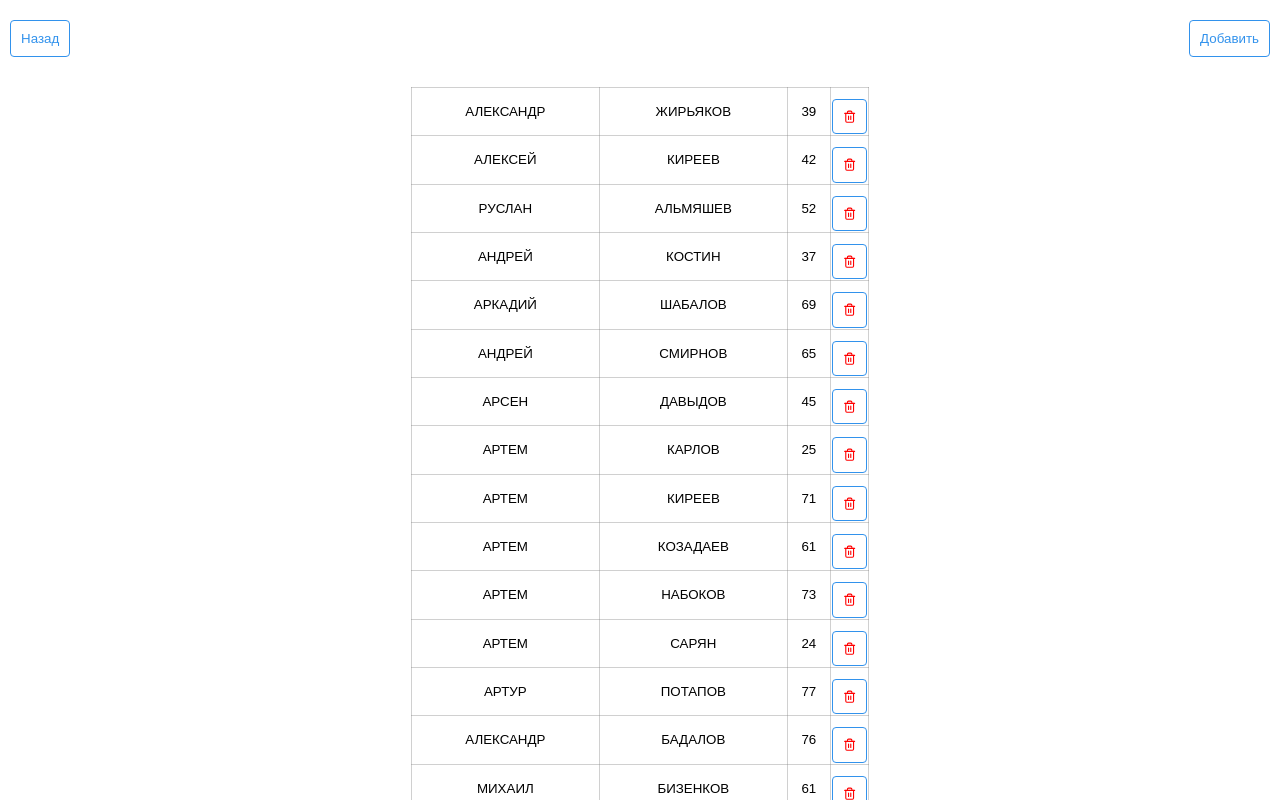
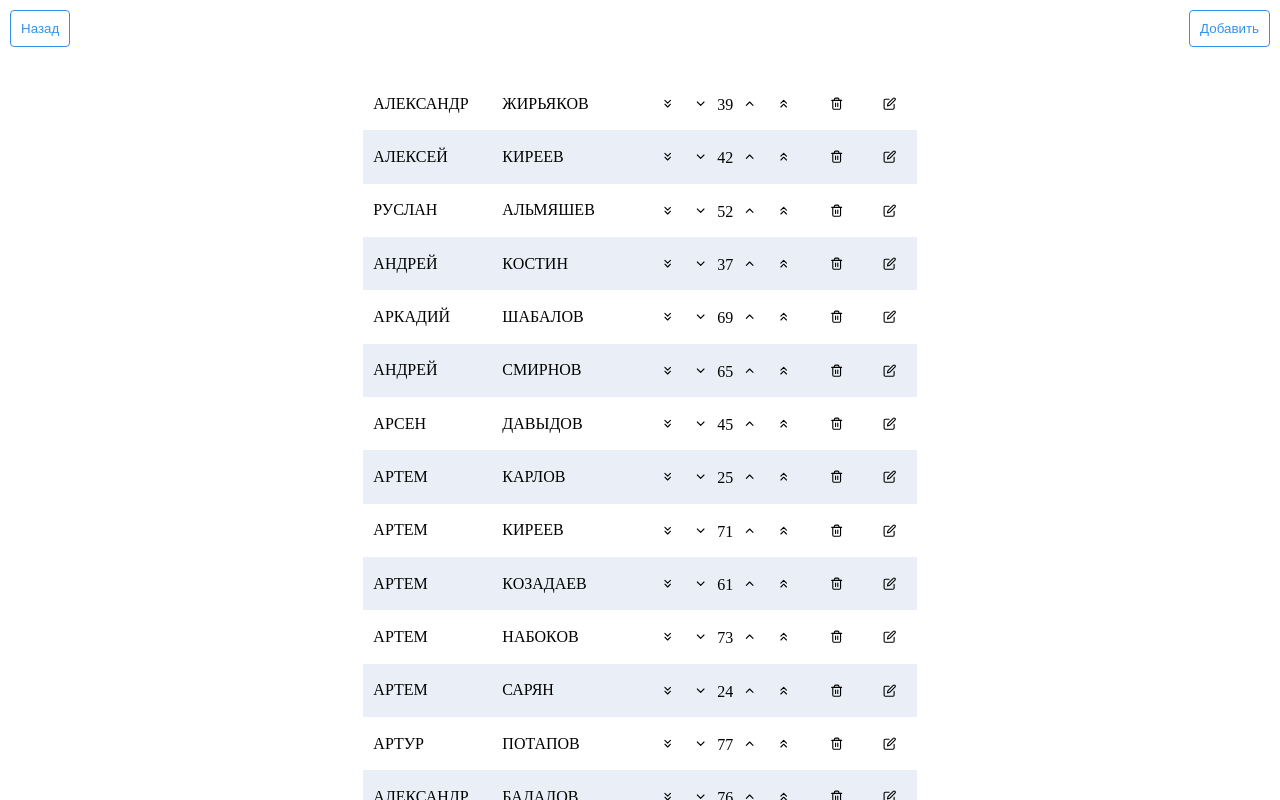
Before and after one commit to hypnot1z/split-teams-v2, a React (Create React App) app: page /table in a window 1280 px wide. Shown: the top 800 px of the page. Built offline with nearby package versions, Linux system fonts and the light colour scheme.

Commit message:
update Table

```diff
--- a/src/components/UI/Button/style.module.scss
+++ b/src/components/UI/Button/style.module.scss
@@ -9,7 +9,6 @@
 
 button {
   padding: 10px;
-  margin-top: 10px;
   cursor: pointer;
 
   &:hover {
@@ -55,9 +54,6 @@ button {
   color: white;
 }
 
-.bnone {
-  border: none
-}
 
 .outline {
   background-color: transparent;
--- a/src/views/EditTable/index.tsx
+++ b/src/views/EditTable/index.tsx
@@ -5,7 +5,7 @@ import cn from './style.module.scss';
 import type Player from '../../interfaces/Player';
 import data from '../../api/db';
 import Button from '../../components/UI/Button'
-import { FiTrash2 } from 'react-icons/fi'
+import { FiTrash2, FiEdit, FiChevronDown, FiChevronUp, FiChevronsDown, FiChevronsUp } from 'react-icons/fi'
 
 const EditTable = () => {
   const [editedData, setEditedData] = useState<Player[]>(data);
@@ -26,11 +26,11 @@ const EditTable = () => {
     );
   };
 
-  const handleLastRankChange = (id: string, value: number) => {
+  const handleRankChange = (id: string, value: number) => {
     setEditedData((prevData) =>
-      prevData.map((item) =>
-        item.id === id ? { ...item, rank: value } : item
-      )
+    prevData.map((item) =>
+        item.id === id ? { ...item, rank: item.rank + value } : item
+    )
     );
     //todo Изменение в базе
   };
@@ -56,29 +56,23 @@ const EditTable = () => {
         {editedData.map((item) => (
           <tr key={item.id}>
             <td>
-              <input
-                className={cn.inputTable}
-                type="text"
-                value={item.name}
-                onChange={(e) => isNameValid(e.target.value) && handleNameChange(item.id, e.target.value)}
-              />
+              {item.name}
             </td>
             <td>
-              <input
-                className={cn.inputTable}
-                type="text"
-                value={item.lastName}
-                onChange={(e) => isNameValid(e.target.value) && handleLastNameChange(item.id, e.target.value)}
-              />
+              {item.lastName}
             </td>
-            <td><input
-                className={`${cn.inputTable} ${cn.rank}`}
-                type="text"
-                value={item.rank}
-                onChange={(e) => handleLastRankChange(item.id, Number(e.target.value))}
-              /></td>
+            <td>
+              <button className={`${cn.btnTable} ${cn.btnRed}`} onClick={() => handleRankChange(item.id, -2)}><FiChevronsDown/></button>
+              <button className={`${cn.btnTable} ${cn.btnRed}`} onClick={() => handleRankChange(item.id, -1)}><FiChevronDown/></button>
+              {item.rank}
+              <button className={`${cn.btnTable} ${cn.btnGreen}`} onClick={() => handleRankChange(item.id, 1)}><FiChevronUp/></button>
+              <button className={`${cn.btnTable} ${cn.btnGreen}`} onClick={() => handleRankChange(item.id, 2)}><FiChevronsUp/></button>
+              </td>
               <td>
-              <Button border='bnone' color='red' onClick={() => handleDeletePlayer(item.id)}><FiTrash2/></Button>
+              <button className={`${cn.btnTable} ${cn.btnRed}`} onClick={() => handleDeletePlayer(item.id)}><FiTrash2/></button>
+              </td>
+              <td>
+              <button className={`${cn.btnTable} ${cn.btnBlue}`}><FiEdit/></button>
               </td>
           </tr>
         ))}
--- a/src/views/EditTable/style.module.scss
+++ b/src/views/EditTable/style.module.scss
@@ -4,11 +4,16 @@
   border-collapse: collapse;
   display: table;
 
-   td {
-    border: 1px solid rgba(128, 128, 128, 0.37);
-
+  //  td {
+  //   border: 1px solid rgba(128, 128, 128, 0.37);
+  // }
+  tbody tr:nth-child(even) {
+    background-color: #eaeff7; /* Чередующийся цвет фона рядов */
   }
-
+  tbody td {
+    vertical-align: middle;
+    padding: 10px;
+  }
 }
 
 .inputTable {
@@ -18,5 +23,30 @@
 }
 
 .rank {
-  width: 40px;
+  // width: 40px;
+  // padding: 5px;
 }
+
+.btnTable {
+  border: none;
+  background-color: transparent;
+
+  &:hover {
+    scale: 1.3;
+  }
+}
+.btnRed {
+  &:hover {
+    color: rgb(255, 0, 34)
+  }
+}
+.btnGreen {
+  &:hover {
+    color: rgb(1, 219, 1);
+  }
+}
+.btnBlue {
+  &:hover {
+    color: rgb(1, 88, 219);
+  }
+}
```
